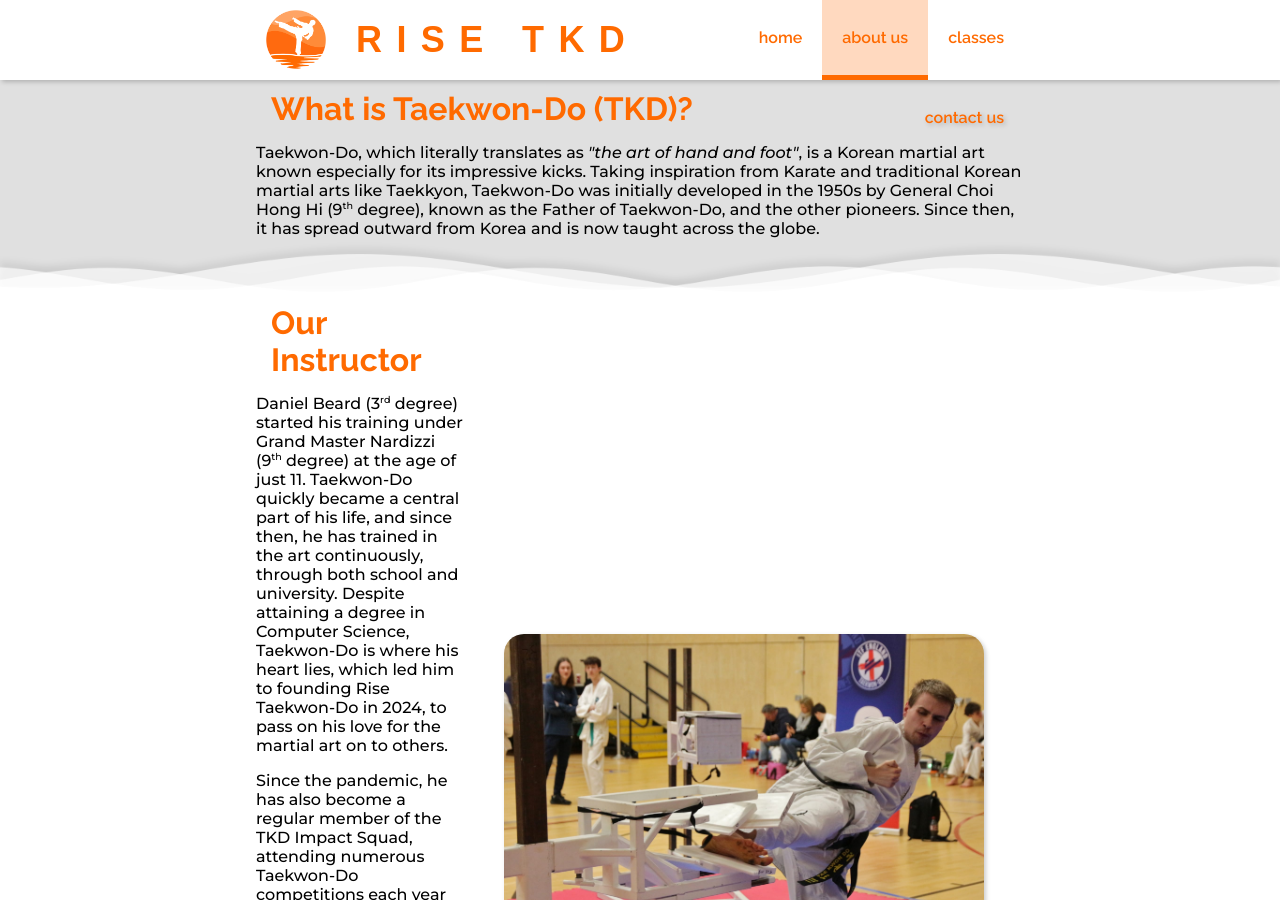
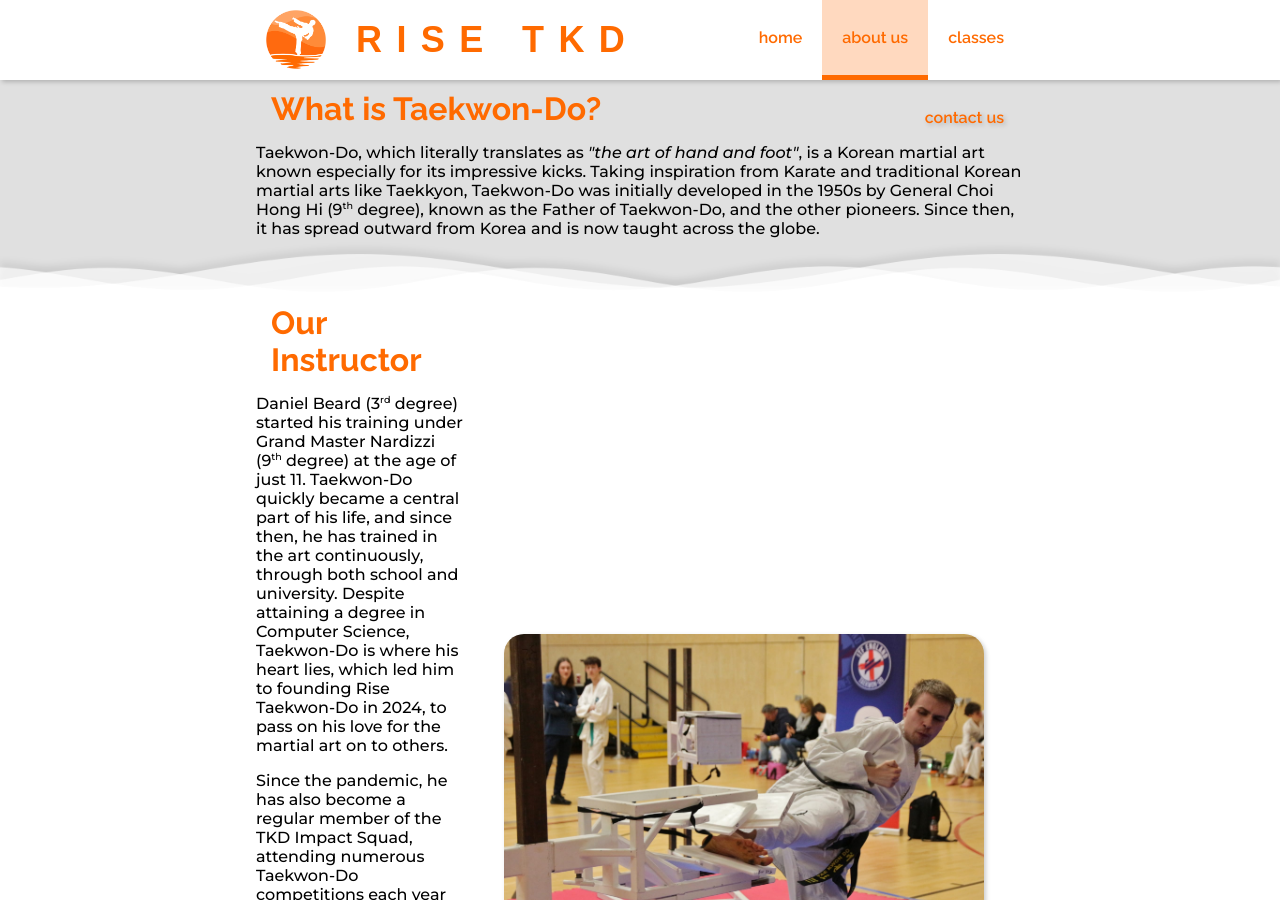
Before and after one commit to RiseTKD/risetkd.github.io, a Jekyll site: the page built from pages/about-us.html, in a window 1280 px wide and 900 px high. Built offline with Jekyll 4.4.1, drawn with Linux system fonts in a browser that asks for light colours; nearby versions of some CDN libraries; some web fonts are replaced.

Commit message:
Remove (TKD) from heading for better presentation

```diff
--- a/pages/about-us.html
+++ b/pages/about-us.html
@@ -8,7 +8,7 @@ custom_css: about-us
 <section class="section" id="section-tkd">
 	<div class="section-content content">
 		<article>
-			<h2>What is Taekwon-Do (TKD)?</h2>
+			<h2>What is Taekwon-Do?</h2>
 			<p>Taekwon-Do, which literally translates as <i>"the art of hand and foot"</i>, is a Korean martial art known especially for its impressive kicks. Taking inspiration from Karate and traditional Korean martial arts like Taekkyon, Taekwon-Do was initially developed in the 1950s by General Choi Hong Hi (9<sup>th</sup> degree), known as the Father of Taekwon-Do, and the other pioneers. Since then, it has spread outward from Korea and is now taught across the globe.</p>
 		</article>
 	</div>
```
